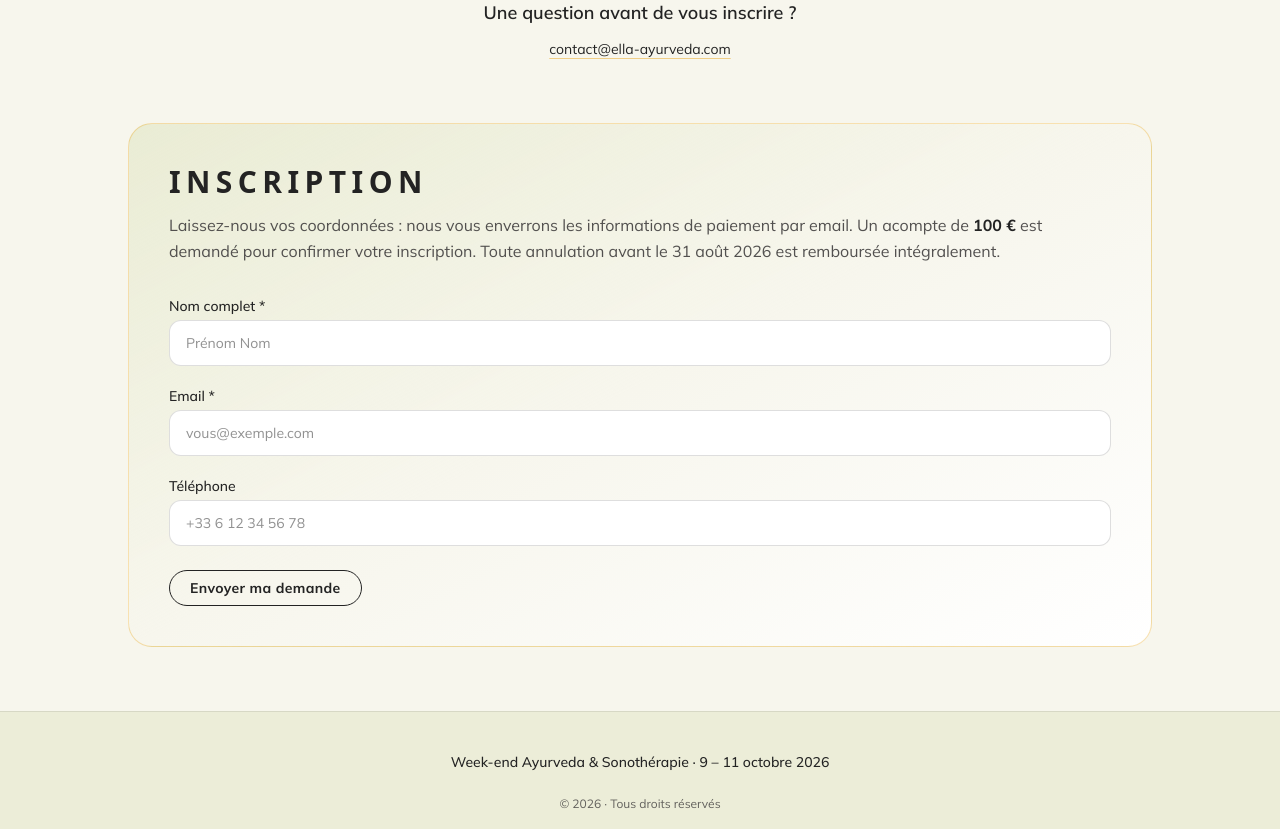
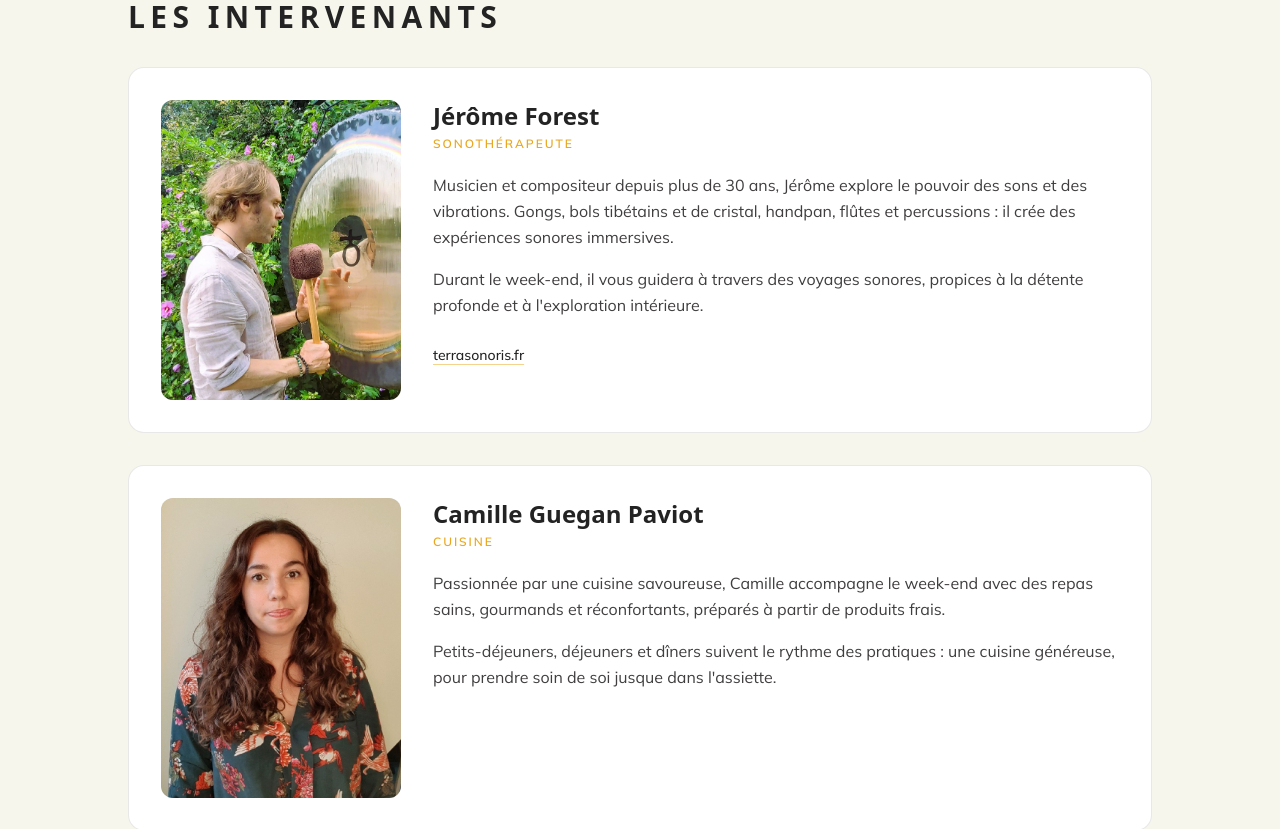
Before and after one commit to erikadgl/ella, a Next.js app: page / in a window 1280 px wide. Shown: the part 5060-5889 px from the top of the page. Built offline with nearby package versions, Linux system fonts and the light colour scheme; a web font is replaced by a local one.

Commit message:
Ajouter la section Les intervenants
Présente Jérôme Forest et Camille Guegan Paviot sous Erika & Astrid, avec portraits à gauche du texte.

```diff
--- a/app/page.tsx
+++ b/app/page.tsx
@@ -534,6 +534,94 @@ export default function Home() {
         </section>
 
         <section
+          id="intervenants"
+          className="mb-20 scroll-mt-24"
+          aria-labelledby="titre-intervenants"
+        >
+          <h2 id="titre-intervenants" className={sectionTitleClass}>
+            Les intervenants
+          </h2>
+          <div className="mt-8 space-y-6 sm:space-y-8">
+            <article className="grid grid-cols-[6.5rem_1fr] items-start gap-4 rounded-2xl border border-ink-strong/10 bg-card p-4 dark:border-cream/10 sm:grid-cols-[13rem_1fr] sm:gap-8 sm:p-6 lg:grid-cols-[15rem_1fr] lg:p-8">
+              <div className="relative aspect-[4/5] overflow-hidden rounded-xl bg-ink-strong/5">
+                <Image
+                  src="/images/jerome-forest.png"
+                  alt="Jérôme Forest au gong, dans un jardin"
+                  fill
+                  quality={72}
+                  className="object-cover object-[20%_center]"
+                  sizes="(max-width: 640px) 6.5rem, (max-width: 1024px) 13rem, 15rem"
+                />
+              </div>
+              <div>
+                <h3 className="font-heading text-xl font-semibold text-ink-strong dark:text-cream sm:text-2xl">
+                  Jérôme Forest
+                </h3>
+                <p className="mt-1 text-xs font-semibold uppercase tracking-[0.16em] text-brand">
+                  Sonothérapeute
+                </p>
+                <div className="mt-4 space-y-4 text-base leading-relaxed text-ink dark:text-cream/90 sm:mt-5">
+                  <p>
+                    Musicien et compositeur depuis plus de 30 ans, Jérôme explore
+                    le pouvoir des sons et des vibrations. Gongs, bols tibétains
+                    et de cristal, handpan, flûtes et percussions&nbsp;: il crée
+                    des expériences sonores immersives.
+                  </p>
+                  <p>
+                    Durant le week-end, il vous guidera à travers des voyages
+                    sonores, propices à la détente profonde et à l&apos;exploration
+                    intérieure.
+                  </p>
+                </div>
+                <p className="mt-5 sm:mt-6">
+                  <a
+                    href="https://www.terrasonoris.fr/"
+                    target="_blank"
+                    rel="noopener noreferrer"
+                    className="text-sm font-medium text-ink-strong underline decoration-brand/50 underline-offset-4 transition hover:text-brand dark:text-[#B3D3CD] dark:hover:text-brand"
+                  >
+                    terrasonoris.fr
+                  </a>
+                </p>
+              </div>
+            </article>
+
+            <article className="grid grid-cols-[6.5rem_1fr] items-start gap-4 rounded-2xl border border-ink-strong/10 bg-card p-4 dark:border-cream/10 sm:grid-cols-[13rem_1fr] sm:gap-8 sm:p-6 lg:grid-cols-[15rem_1fr] lg:p-8">
+              <div className="relative aspect-[4/5] overflow-hidden rounded-xl bg-ink-strong/5">
+                <Image
+                  src="/images/camille-guegan-paviot.png"
+                  alt="Portrait de Camille Guegan Paviot"
+                  fill
+                  quality={72}
+                  className="object-cover object-[center_20%]"
+                  sizes="(max-width: 640px) 6.5rem, (max-width: 1024px) 13rem, 15rem"
+                />
+              </div>
+              <div>
+                <h3 className="font-heading text-xl font-semibold text-ink-strong dark:text-cream sm:text-2xl">
+                  Camille Guegan Paviot
+                </h3>
+                <p className="mt-1 text-xs font-semibold uppercase tracking-[0.16em] text-brand">
+                  Cuisine
+                </p>
+                <div className="mt-4 space-y-4 text-base leading-relaxed text-ink dark:text-cream/90 sm:mt-5">
+                  <p>
+                    Passionnée par une cuisine savoureuse, Camille accompagne le
+                    week-end avec des repas sains, gourmands et réconfortants,
+                    préparés à partir de produits frais.
+                  </p>
+                  <p>
+                    Petits-déjeuners, déjeuners et dîners suivent le rythme des
+                    pratiques&nbsp;: une cuisine généreuse, pour prendre soin de
+                    soi jusque dans l&apos;assiette.
+                  </p>
+                </div>
+              </div>
+            </article>
+          </div>
+        </section>
+
+        <section
           id="contact"
           className="mb-16 scroll-mt-24 text-center"
           aria-labelledby="titre-contact"
```
Also changed, not shown: public/images/camille-guegan-paviot.png (added), public/images/jerome-forest.png (added).
